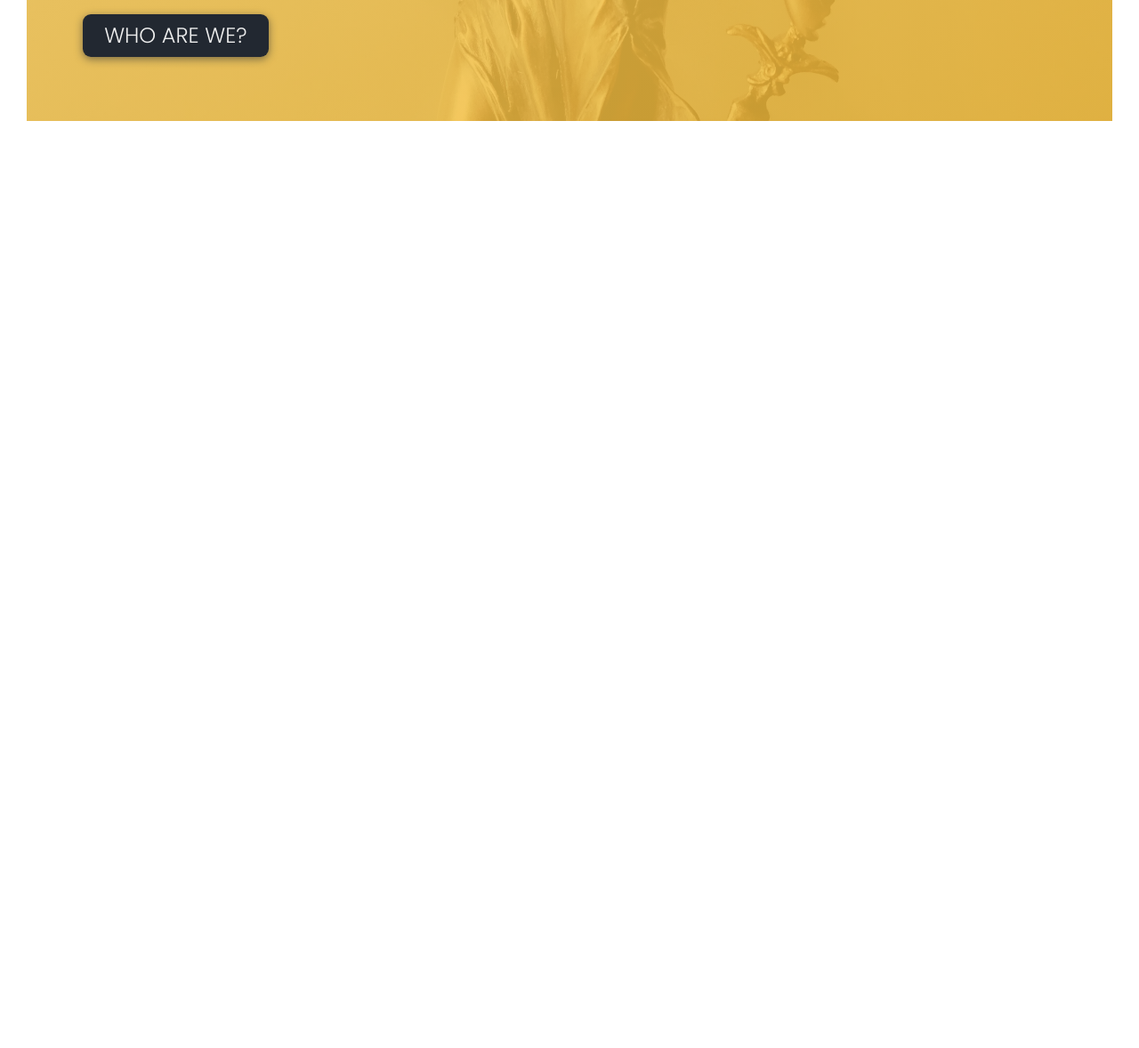
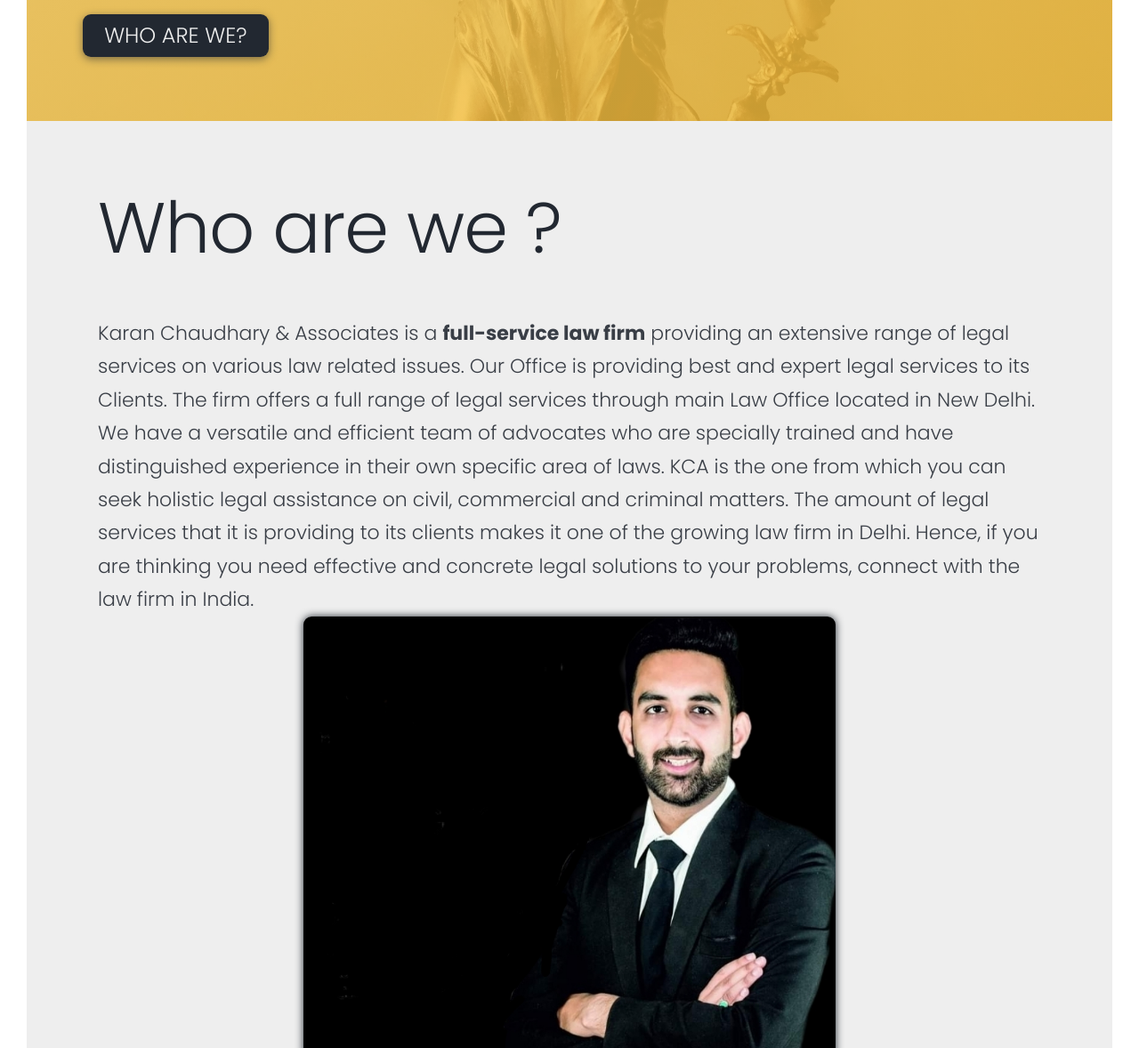
Before and after one commit to lucifer78907/Karan_Chaudhary_and_associates_website, a website: page index.html in a window 1280 px wide. Shown: the part 694-1872 px from the top of the page at 89% size. Before the commit the page ends 860 px from the top, so only its background shows below. Drawn offline with nearby package versions, Linux system fonts and the light colour scheme.

Commit message:
+utitlites +intro

```diff
--- a/index.html
+++ b/index.html
@@ -19,9 +19,9 @@
   </head>
   <body>
     <main>
-      <div class="hero">
+      <section class="hero">
         <div class="hero__text-box">
-          <h1 class="heading__primary">Karan Chaudhary &amp; Advocates</h1>
+          <h1 class="heading__primary">Karan Chaudhary &amp; Associates</h1>
           <p class="hero__tagline">Choose the right advocate for you</p>
           <a href="#/" class="btn">Who are we?</a>
         </div>
@@ -32,7 +32,36 @@
             class="hero__img"
           />
         </div>
-      </div>
+      </section>
+      <section class="intro">
+        <h2 class="heading__secondary margin-bottom-lg">Who are we &quest;</h2>
+        <article class="intro__main-box">
+          <p class="intro__para">
+            Karan Chaudhary & Associates is a
+            <strong>full-service law firm</strong> providing an extensive range
+            of legal services on various law related issues. Our Office is
+            providing best and expert legal services to its Clients. The firm
+            offers a full range of legal services through main Law Office
+            located in New Delhi. We have a versatile and efficient team of
+            advocates who are specially trained and have distinguished
+            experience in their own specific area of laws. KCA is the one from
+            which you can seek holistic legal assistance on civil, commercial
+            and criminal matters. The amount of legal services that it is
+            providing to its clients makes it one of the growing law firm in
+            Delhi. Hence, if you are thinking you need effective and concrete
+            legal solutions to your problems, connect with the law firm in
+            India.
+          </p>
+          <div class="intro__img-box">
+            <img
+              src="img/advocate-img.jpg"
+              alt="Image of Karan Chaudhary"
+              class="intro__img"
+            />
+            <p class="intro__img-desc">Karan Chaudhary</p>
+          </div>
+        </article>
+      </section>
     </main>
   </body>
 </html>
--- a/sass/base/_root.scss
+++ b/sass/base/_root.scss
@@ -5,4 +5,5 @@
 
   // Box-shadows
   --shadow-light-bordered: 0 0rem 1rem #222831;
+  --shadow-light-bordered-yellow: 0 0rem 1rem #ffd369;
 }
--- a/sass/base/_typography.scss
+++ b/sass/base/_typography.scss
@@ -6,3 +6,11 @@
   backface-visibility: hidden;
   animation: slideInLeft 700ms ease-out;
 }
+
+.heading__secondary {
+  display: inline-block;
+  font-size: 8rem;
+  font-weight: 300;
+  color: $color-grey-darkest;
+  letter-spacing: -1px;
+}
--- /dev/null
+++ b/sass/base/_utilities.scss
@@ -0,0 +1,12 @@
+.margin-bottom-sm {
+  margin-bottom: 2rem !important;
+}
+.margin-bottom-md {
+  margin-bottom: 4rem !important;
+}
+.margin-bottom-lg {
+  margin-bottom: 6rem !important;
+}
+.margin-bottom-xl {
+  margin-bottom: 8rem !important;
+}
--- a/sass/layout/_hero.scss
+++ b/sass/layout/_hero.scss
@@ -1,6 +1,7 @@
 .hero {
   height: 100vh;
   padding: 9.6rem;
+  // margin-bottom: 8rem;
   display: grid;
   // background-color: $color-primary;
   background-image: linear-gradient(
--- /dev/null
+++ b/sass/layout/_intro.scss
@@ -0,0 +1,60 @@
+.intro {
+  padding: 8rem;
+  background-color: $color-grey-light;
+
+  &__main-box {
+    display: grid;
+    grid-template-columns: repeat(auto-fit, minmax(50rem, max-content));
+    justify-items: center;
+    column-gap: 8rem;
+  }
+
+  &__para {
+    font-size: 2.2rem;
+    font-weight: 300;
+    line-height: 1.7;
+    color: $color-grey-dark;
+
+    & strong {
+      font-weight: 700;
+    }
+  }
+
+  &__img-box {
+    display: flex;
+    justify-content: center;
+    position: relative;
+  }
+
+  &__img-desc {
+    position: absolute;
+    bottom: 26%;
+    left: 50%;
+    transform: translate(-50%, -50%);
+    font-size: 3rem;
+    font-weight: 900;
+    color: $color-white;
+    opacity: 0;
+    pointer-events: none;
+    visibility: hidden;
+    transition: all 0.3s;
+  }
+
+  &__img {
+    height: 75%;
+    box-shadow: var(--shadow-light-bordered);
+    border-radius: 9px;
+    transition: all 0.5s;
+
+    &:hover {
+      filter: blur(2px) brightness(50%);
+    }
+
+    &:hover + .intro__img-desc {
+      opacity: 1;
+      visibility: visible;
+      pointer-events: none;
+      bottom: 60%;
+    }
+  }
+}
--- a/sass/main.scss
+++ b/sass/main.scss
@@ -3,5 +3,7 @@
 @import "base/base";
 @import "base/root";
 @import "base/typography";
+@import "base/utilities";
 @import "components/btn";
 @import "layout/hero";
+@import "layout/intro";
```
Also changed, not shown: content.md (+35 -0 lines), css/styles.css.
